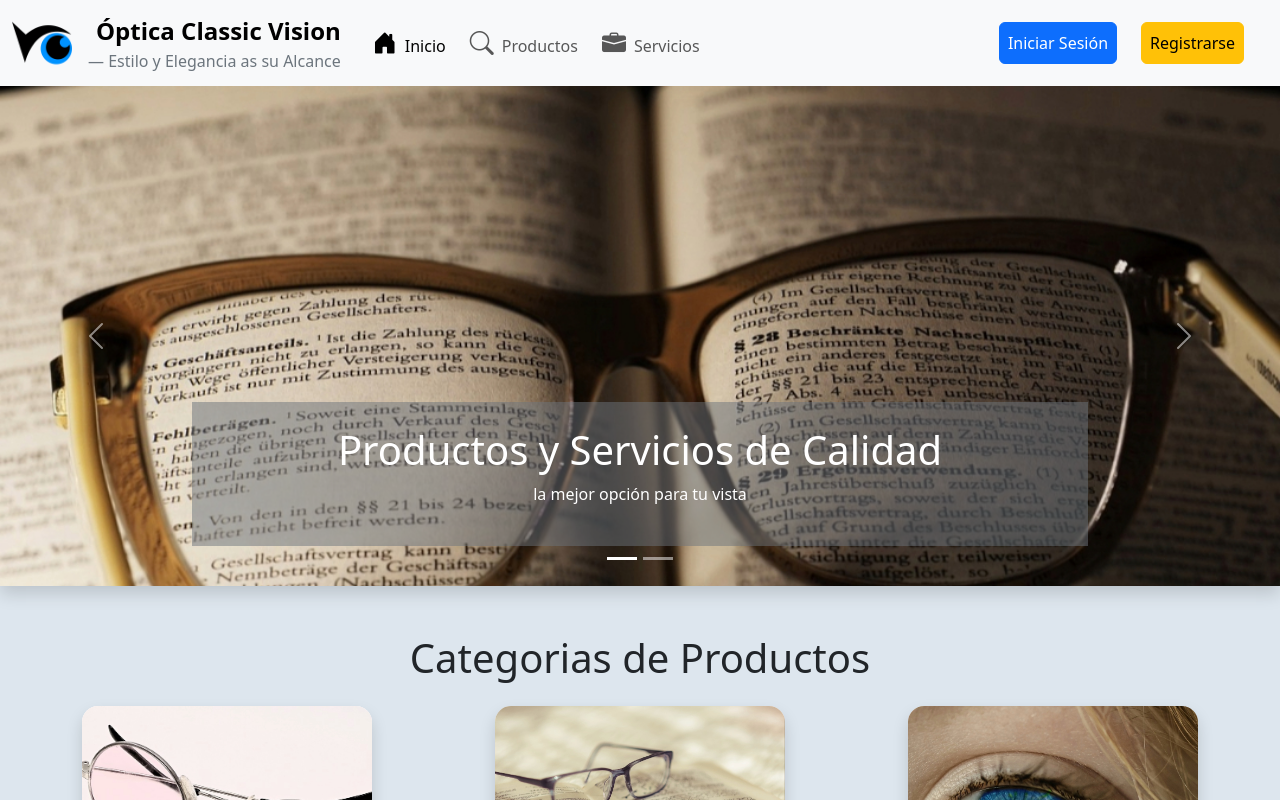
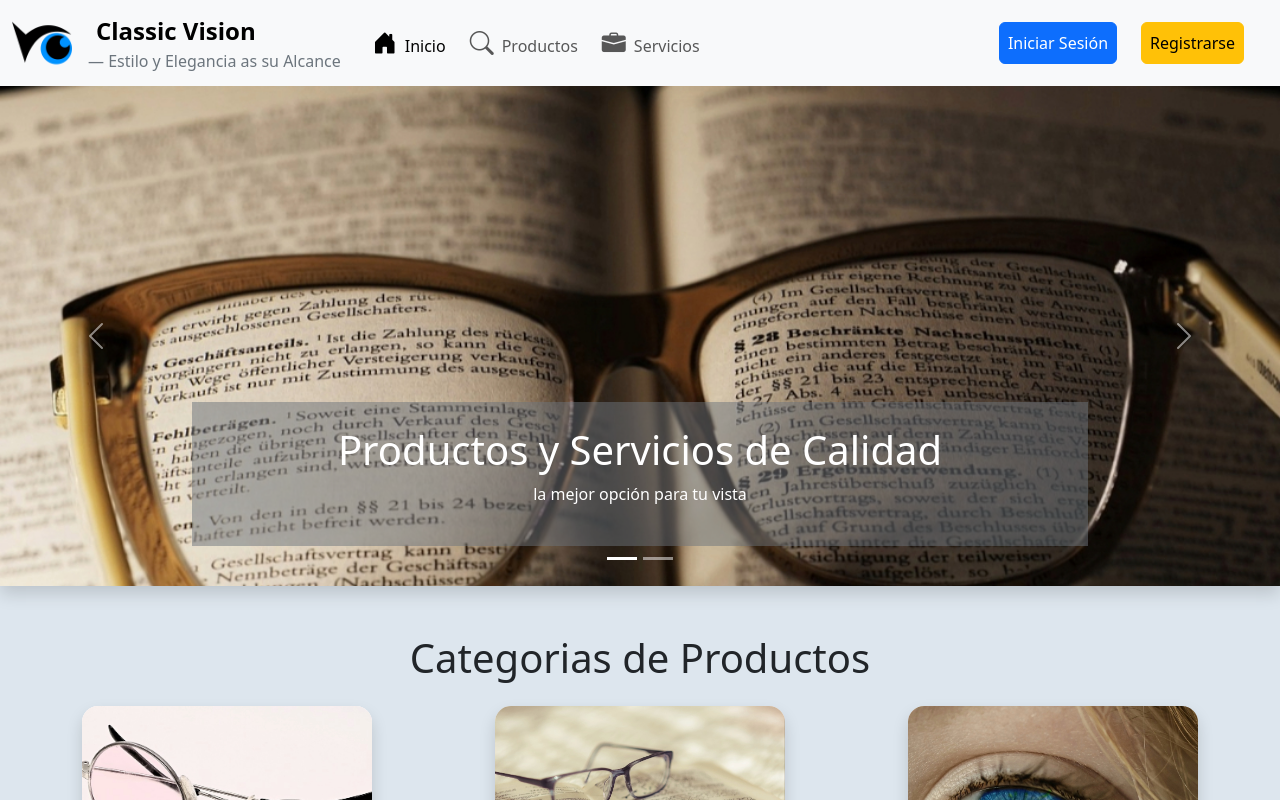
Before and after one commit to AE9-Studios/Proyecto-Industria-Software, a React (Vite) app in the folder client/: page / in a window 1280 px wide. Shown: the top 800 px of the page. Built offline with nearby package versions, Linux system fonts and the light colour scheme.

Commit message:
quitado optica del navbar

```diff
--- a/client/src/components/NavBar.jsx
+++ b/client/src/components/NavBar.jsx
@@ -16,7 +16,7 @@ const NavBar = () => {
                         <div className="d-flex align-items-center justify-content-center">
                             <img width='60px' src={logo} alt="" />
                             <blockquote className="blockquote mb-0">
-                                <p className='ps-4 fs-4 fw-bolder'>Óptica Classic Vision</p>
+                                <p className='ps-4 fs-4 fw-bolder'>Classic Vision</p>
                                 <footer className="ps-3 fst-normal fw-light fs-6 blockquote-footer">Estilo y Elegancia as su Alcance</footer>
                             </blockquote>
                         </div>
```
